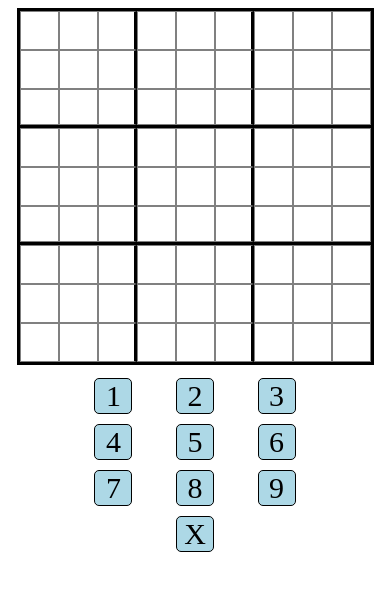
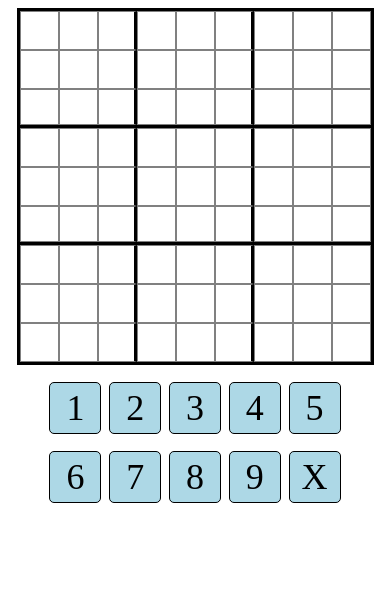
Before and after one commit to kennychu0510/sudoku-solver, a plain HTML site: page index.html in a window 390 px wide. Shown: the part 84-674 px from the top of the page. Drawn offline with Linux system fonts and the light colour scheme.

Commit message:
revised layout for mobile

```diff
--- a/index.css
+++ b/index.css
@@ -1,7 +1,7 @@
 #sudoku-board {
     border: 3px solid black;
     aspect-ratio: 1/1;
-    height: max(80vh, 400px);
+    height: max(70vh, 400px);
     margin: auto;
     display: grid;
     grid-template-rows: repeat(9, 1fr);
@@ -68,9 +68,30 @@ button:hover {
 
 #keypad {
     display: none;
+    margin: 0 1vw;
+    justify-content: center;
 }
 
-@media only screen and (max-width: 500px) {
+.k-row {
+    margin-top: 2vh;
+    display: flex;
+    justify-content: center;
+}
+
+.k-num {
+    display: flex;
+    justify-content: center;
+    align-items: center;
+    background-color: lightblue;
+    width: 50px;
+    height: 50px;
+    font-size: 36px;
+    border: 1px solid black;
+    border-radius: 5px;
+    margin: 0 1vw;
+}
+
+@media only screen and (max-width: 810px) {
     #sudoku-board {
         width: 90vw;
         height: 90vw;
@@ -82,45 +103,21 @@ button:hover {
 
     #keypad {
         display: flex;
-        flex-direction: column;
-        justify-content: center;
-        align-items: center;
-        margin: 1vh;
-        padding: 0 20vw;
-        font-size: 30px;
-    }
-
-    .k-row {
-        display: flex;
-        justify-content: space-between;
-        align-items: center;
-        width: 100%;
-        margin: 5px;
-
-    }
-
-    .k-num {
-        display: flex;
-        justify-content: center;
-        align-items: center;
-        background-color: lightblue;
-        width: 36px;
-        border: 1px solid black;
-        border-radius: 5px;
     }
 
     #controls,
     #title {
         margin: 5px;
-
     }
 
     #title {
         font-size: 30px;
     }
 
-    #delete {
-        margin-top: 5px;
+}
+
+@media only screen and (max-width: 500px) {
+    #keypad {
+        display: block;
     }
-
 }
--- a/index.html
+++ b/index.html
@@ -124,18 +124,17 @@
             <div id="k-1" class="k-num">1</div>
             <div id="k-2" class="k-num">2</div>
             <div id="k-3" class="k-num">3</div>
+            <div id="k-4" class="k-num">4</div>
+            <div id="k-5" class="k-num">5</div>
         </div>
         <div class="k-row">
-            <div id="k-4" class="k-num">4</div>
-            <div id="k-5" class="k-num">5</div>
             <div id="k-6" class="k-num">6</div>
-        </div>
-        <div class="k-row">
             <div id="k-7" class="k-num">7</div>
             <div id="k-8" class="k-num">8</div>
             <div id="k-9" class="k-num">9</div>
+            <div id='delete' class="k-num">X</div>
         </div>
-        <div id='delete' class="k-num">X</div>
+
     </div>
 
     <script type="module" src="sudoku.js"></script>
```
Also changed, not shown: sudoku.js (+32 -12 lines).
